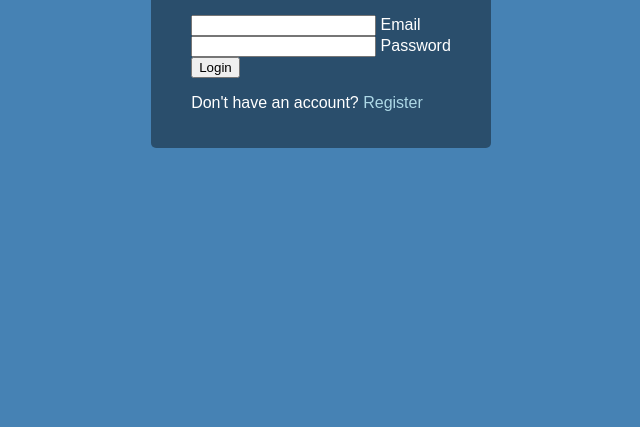
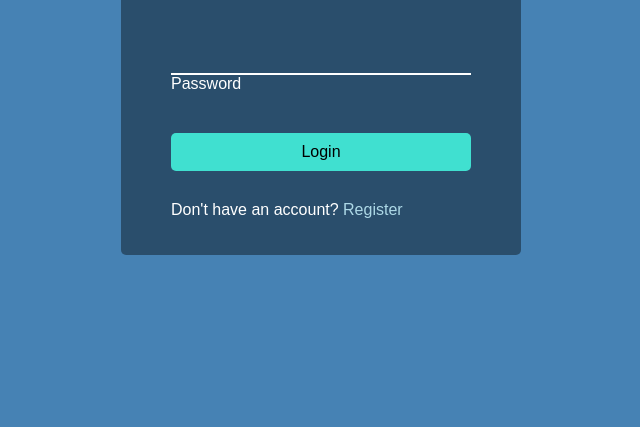
Before and after one commit to saifulislamsarfaraz/frominput, a plain HTML site: page index.html in a window 1280 px wide. Shown: the part 373-800 px from the top of the page, without its empty margins (319-959 px from the left). Drawn offline with Linux system fonts and the light colour scheme.

Commit message:
work_lab_control_form_input

```diff
--- a/style.css
+++ b/style.css
@@ -18,8 +18,28 @@ body{
 
 .container{
     background-color: rgba(0,0,0, 0.4);
-    padding: 20px 40px;
+    padding: 20px 50px;
     border-radius: 5px;
+}
+.btn{
+    cursor: pointer;
+    display: inline-block;
+    width: 100%;
+    background-color: turquoise;
+    padding: 10px;
+    font-family: inherit;
+    font-size: 16px;
+    border: 0;
+    border-radius: 5px;
+}
+.btn:focus{
+    outline: 0;
+}
+.btn:active{
+    transform: scale(0.98);
+}
+.text{
+    margin-top: 30px;
 }
 .container h1{
     text-align: center;
@@ -30,3 +50,25 @@ body{
     text-decoration: none;
     color: lightblue;
 }
+
+
+.form-control{
+    position: relative;
+    margin: 20px 0 40px;
+    width: 300px;
+}
+
+.form-control input{
+    background-color: transparent;
+    border: 0;
+    border-bottom: 2px #fff solid;
+    display: block;
+    width: 100%;
+    padding: 18px 0;
+    font-size: 15px;
+    color: #fff;
+}
+
+.form-control input:focus, .form-control input:valid{
+    outline: 0;
+}
```
